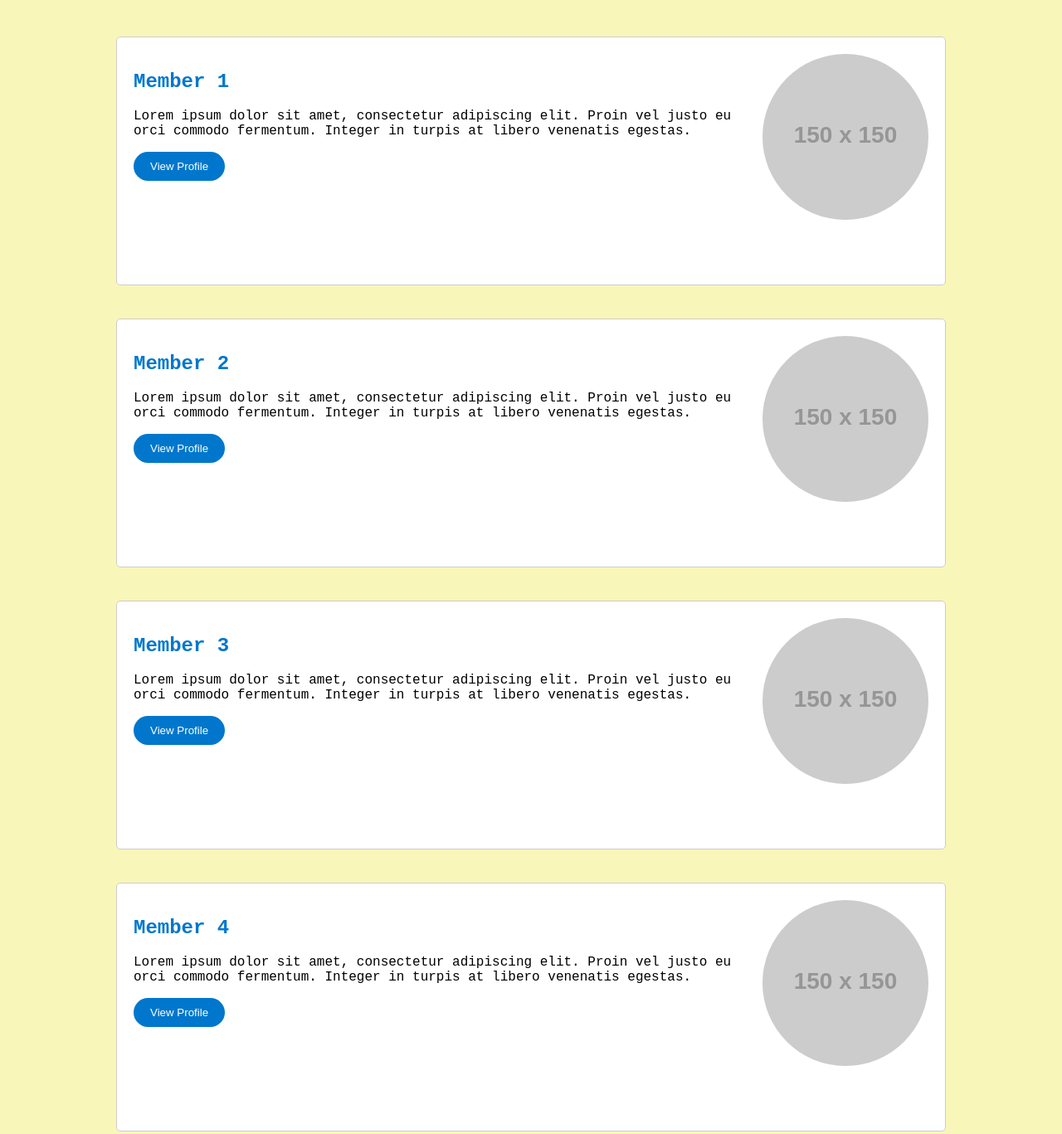
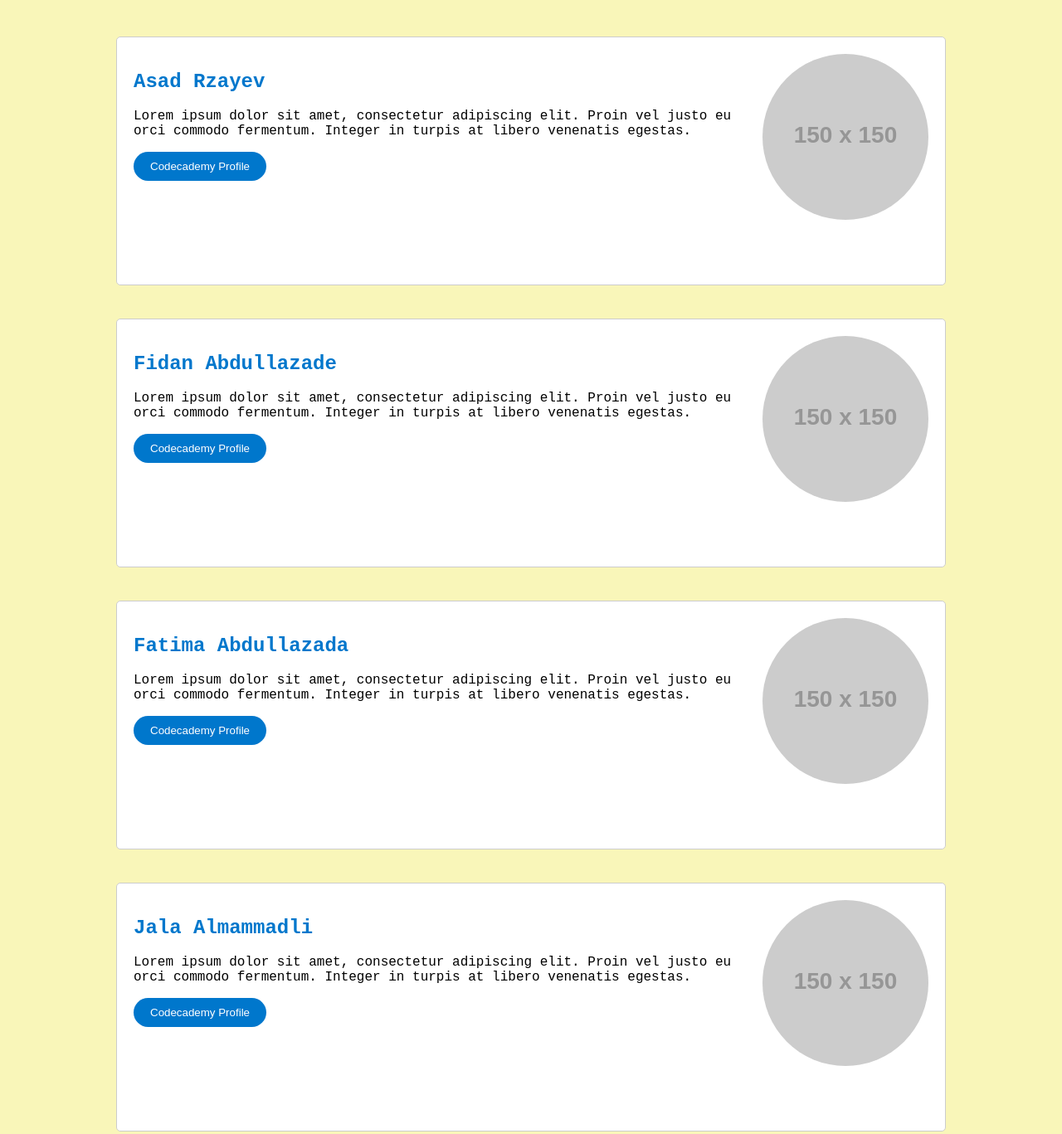
Before and after one commit to JalaAlmammadli/info-systems, a plain HTML site: page member.html in a window 1280 px wide. Shown: the part 155-1522 px from the top of the page at 83% size. Drawn offline with Linux system fonts and the light colour scheme; placeholder pictures from the web are drawn by us.

Commit message:
member.html

```diff
--- a/member.html
+++ b/member.html
@@ -5,47 +5,45 @@
     <meta name="viewport" content="width=device-width, initial-scale=1.0">
     <title>Our Team</title>
     <link rel="stylesheet" href="stylemember.css">
-
 </head>
 <body>
 
     <h1>Meet The Team 33
-  <div class="heart left1"></div>
+        <div class="heart left1"></div>
         <div class="heart left2"></div>
         <div class="heart left3"></div>
         <div class="heart right1"></div>
         <div class="heart right2"></div>
         <div class="heart right3"></div>
-
-        </h1>
+    </h1>
 
     <div class="member-boxes">
         <div class="member">
             <img src="https://via.placeholder.com/150" alt="Member 1 Photo">
-            <h2>Member 1</h2>
+            <h2>Asad Rzayev</h2>
             <p class="description">Lorem ipsum dolor sit amet, consectetur adipiscing elit. Proin vel justo eu orci commodo fermentum. Integer in turpis at libero venenatis egestas.</p>
-            <button class="member-button" onclick="window.location.href='';">View Profile</button>
+            <button class="member-button" onclick="window.open('https://www.codecademy.com/profiles/AsadRzayev', '_blank');"> Codecademy Profile</button>
         </div>
 
         <div class="member">
             <img src="https://via.placeholder.com/150" alt="Member 2 Photo">
-            <h2>Member 2</h2>
+            <h2>Fidan Abdullazade</h2>
             <p class="description">Lorem ipsum dolor sit amet, consectetur adipiscing elit. Proin vel justo eu orci commodo fermentum. Integer in turpis at libero venenatis egestas.</p>
-            <button class="member-button" onclick="window.location.href='';">View Profile</button>
+            <button class="member-button" onclick="window.open('https://www.codecademy.com/profiles/fidanabdullazade5782369608', '_blank');">Codecademy Profile</button>
         </div>
 
         <div class="member">
             <img src="https://via.placeholder.com/150" alt="Member 3 Photo">
-            <h2>Member 3</h2>
+            <h2>Fatima Abdullazada</h2>
             <p class="description">Lorem ipsum dolor sit amet, consectetur adipiscing elit. Proin vel justo eu orci commodo fermentum. Integer in turpis at libero venenatis egestas.</p>
-            <button class="member-button" onclick="window.location.href='';">View Profile</button>
+            <button class="member-button" onclick="window.open('https://www.codecademy.com/profiles/AbdullazadaFatima18116', '_blank');">Codecademy Profile</button>
         </div>
 
         <div class="member">
             <img src="https://via.placeholder.com/150" alt="Member 4 Photo">
-            <h2>Member 4</h2>
+            <h2>Jala Almammadli</h2>
             <p class="description">Lorem ipsum dolor sit amet, consectetur adipiscing elit. Proin vel justo eu orci commodo fermentum. Integer in turpis at libero venenatis egestas.</p>
-            <button class="member-button" onclick="window.location.href='';">View Profile</button>
+            <button class="member-button" onclick="window.open('https://www.codecademy.com/profiles/jalmammadli20285', '_blank');"> Codecademy Profile</button>
         </div>
     </div>
 
```
